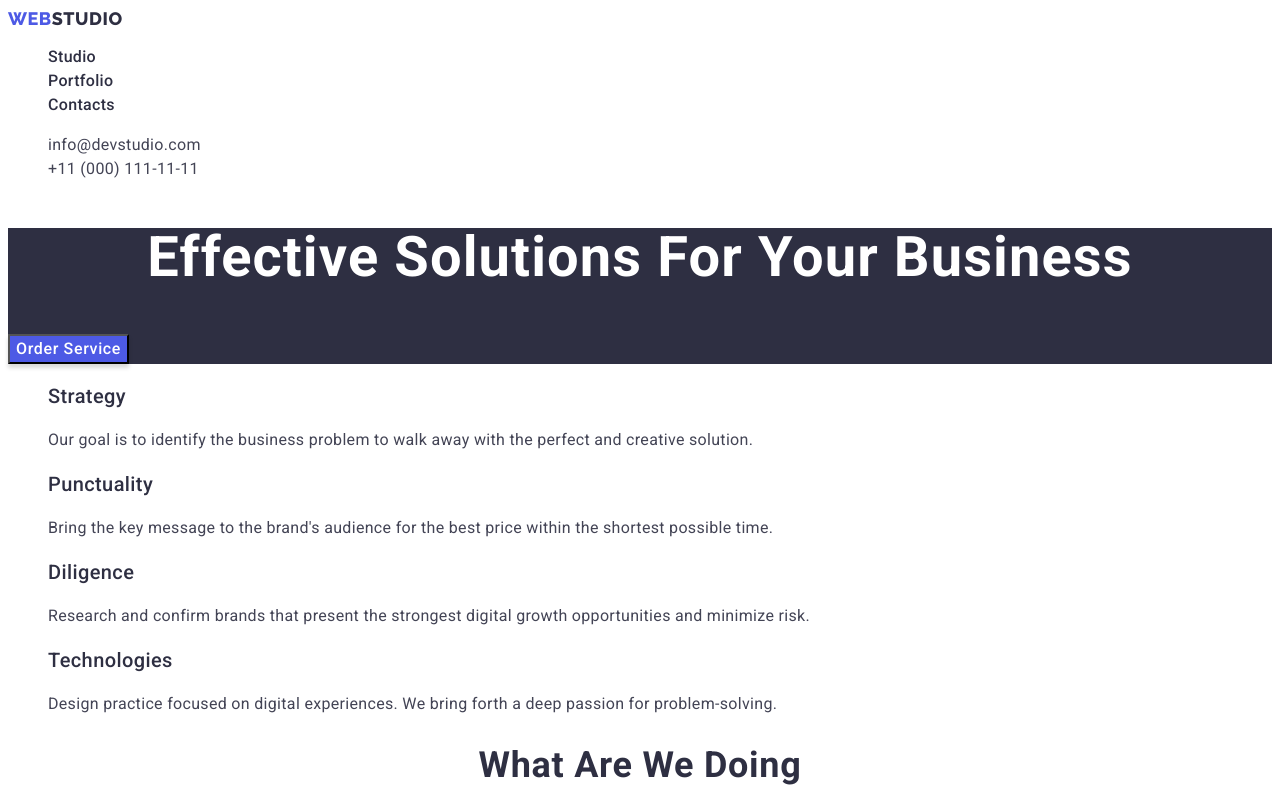
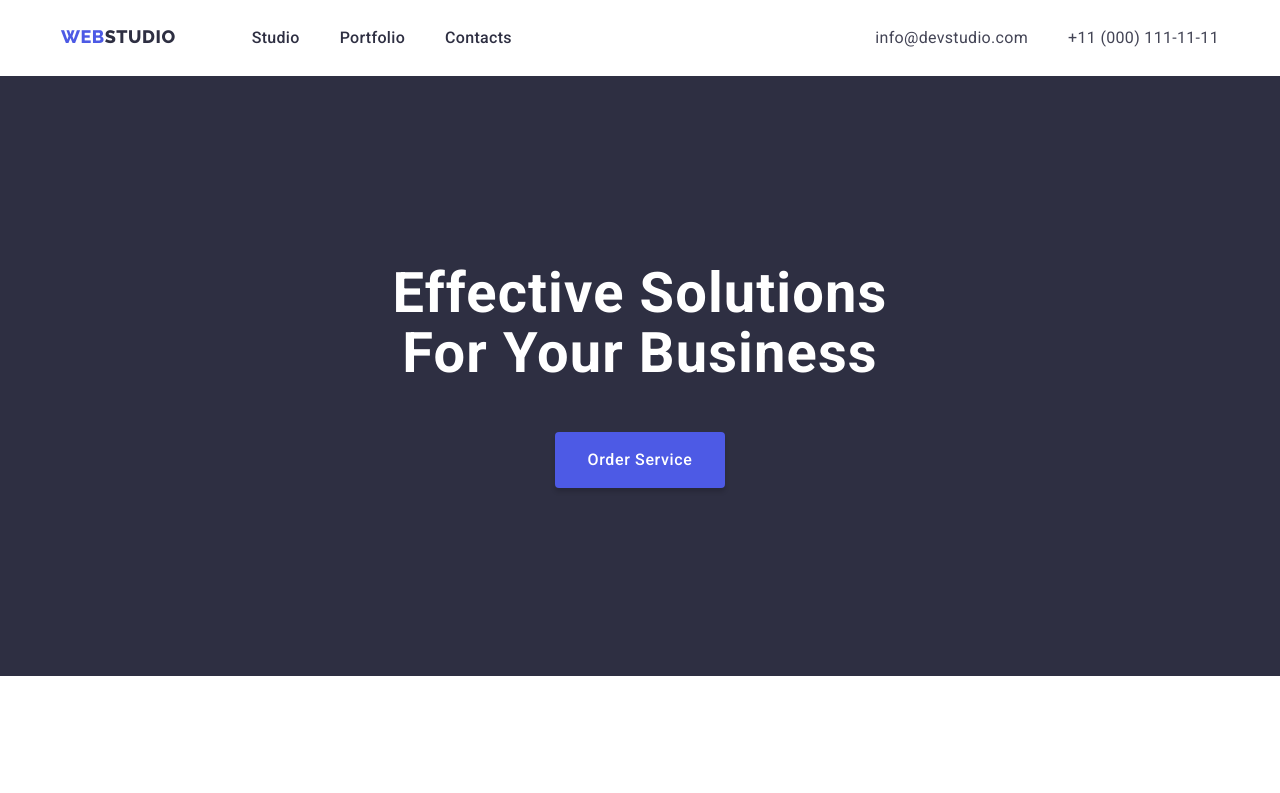
Before and after one commit to Gleb-Lutsko/goit-markup-hw-03, a plain HTML site: page index.html in a window 1280 px wide. Shown: the top 793 px of the page. Drawn offline with nearby package versions, Linux system fonts and the light colour scheme.

Commit message:
добавляет геометрию на странице index.html

```diff
--- a/css/styles.css
+++ b/css/styles.css
@@ -6,12 +6,29 @@
 --accent-color:#4D5AE5;
 --footer-text-color:#F4F4FD;
 }
+
+/* СБРОС СТИЛЕЙ */
+h1,h2,h3,h4,h5,h6,p{
+    margin: 0;
+    padding: 0;
+}
+ul{
+    margin: 0;
+    padding: 0;
+}
+/* /СБРОС СТИЛЕЙ */
 /* ============BASIC STYLE============ */
 body{
     font-family: 'Roboto', sans-serif;
     letter-spacing: 0.02em;
     color: var(--seconfary-text-color);
     background-color: var(--white-color);
+}
+.container{
+    width: 1158px;
+    margin-left: auto;
+    margin-right: auto;
+    padding: 120px 15px;
 }
 .link {
     text-decoration: none;
@@ -44,6 +61,7 @@ body{
 .btn {
     cursor: pointer;
     font-family: inherit;
+    border: none;
 }
 /*
 =
@@ -51,6 +69,10 @@ body{
 =
 */
 /* ============HEADER============ */
+.menu{
+    display: flex;
+
+}
 .logo {
     font-family: 'Raleway', sans-serif;
         font-weight: 800;
@@ -59,22 +81,35 @@ body{
         letter-spacing: 0.03em;
         text-transform: uppercase;
         color: var(--accent-color);
+        display: block;
+        padding: 26px 0;
+        margin-right: 76px;
 }
 
-
+.header-container{
+    display: flex;
+    justify-content: space-between;
+    padding: 0;
+}
 .contacts-link{
         font-weight: 400;
         font-size: 16px;
         line-height: 1.5;
         color: var(--seconfary-text-color);
         font-style: normal;
+        display: block;
+        padding: 26px 0;
 }
 
 .contacts-link:hover,
 .contacts-link:focus{
     color: var(--hover-color);
 }
-
+.nav-list{
+    display: flex;
+    gap: 40px;
+    justify-content: space-between;
+}
 .nav-link:hover,
 .nav-link:focus{
     color: var(--hover-color);
@@ -87,16 +122,27 @@ body{
         font-size: 16px;
         line-height: 1.5;
         color: var(--main-text-color);
+        display: block;
+        padding: 26px 0;
 }
 .contacts{
     font-style: normal;
+}
+.contacts-list{
+    display: flex;
+}
+.mail{
+    margin-right: 40px;
 }
 /* ============/HEADER============ */
 /* ============HERO============ */
 .hero-section {
     background-color: var(--main-text-color);
 }
-
+ .hero-container{
+    text-align: center;
+    padding: 188px 0;
+ }
 
 .hero-title {
         font-weight: 700;
@@ -106,6 +152,11 @@ body{
         text-align: center;
         letter-spacing: inherit;
         letter-spacing: 0.02em;
+        width: 496px;
+        margin-left: auto;
+        margin-right: auto;
+        margin-bottom: 48px;
+
 }
 
 .hero-btn {
@@ -117,6 +168,9 @@ body{
         color:var(--white-color);
         background: var(--accent-color);
         box-shadow: 0px 4px 4px rgba(0, 0, 0, 0.15);
+        border-radius: 4px;
+        padding: 16px 32px;
+
 }
 .hero-btn:hover,
 .hero-btn:focus{
@@ -124,12 +178,20 @@ body{
 }
 /* ============/HERO============ */
 /* ============ABOUT============ */
+.about-list{
+    display: flex;
+    justify-content: space-between;
+    gap: 24px;
+}
 .about-title{
     text-align: center;
     letter-spacing: 0.02em;
 }
-.projects-item{
-    letter-spacing: 0.02em;
+.about-subtitle{
+    margin-bottom: 8px;
+}
+.about-item{
+    width: 264px;
 }
 
 /* ============/ABOUT============ */
@@ -138,24 +200,41 @@ body{
 .projects-title{
     text-align: center;
     letter-spacing: 0.02em;
+    margin-bottom: 72px;
 }
 
-
+.projects-list{
+    display: flex;
+    gap: 24px;
+}
 /* ============/PROJECTS============ */
 /* ============TEAM============ */
+.team-list{
+    display: flex;
+    justify-content: space-between;
+}
 .team-section {
     background-color: var(--footer-text-color);
+}
+.team-title{
+    margin-bottom: 72px;
 }
 .team-title,
 .team-subtitle{
     text-align: center;
     letter-spacing: 0.02em;
 }
-
+.team-subtitle{
+    margin-bottom: 8px;
+}
 .team-item{
     background-color: var(--white-color);
+    width: 264px;
 }
-
+.team-subtitle-container{
+    margin: 32px 60px;
+    text-align: center;
+}
 /* ============/TEAM============ */
 /* ============FOOTER============ */
 
@@ -166,8 +245,16 @@ body{
 .footer{
     background-color: var(--main-text-color);
 }
+.footer-container{
+    padding: 0;
+}
 .footer-text{
     color: var(--footer-text-color);
+    width: 264px;
+}
+.footer .logo{
+    padding:0 0 16px 0;
+    width: 115px;
 }
 /*
 =
--- a/index.html
+++ b/index.html
@@ -11,6 +11,7 @@
       href="https://fonts.googleapis.com/css2?family=Raleway:wght@800&family=Roboto:wght@400;500;700;900&display=swap"
       rel="stylesheet"
     />
+    <link rel="stylesheet" href="https://cdn.jsdelivr.net/npm/modern-normalize@1.1.0/modern-normalize.min.css">
     <link rel="stylesheet" href="./css/styles.css" />
   </head>
 
@@ -18,6 +19,7 @@
   <body>
     <!-- Header -->
     <header class="page-header">
+  <div class="container header-container">
      <!-- Nav -->
     <nav class="menu">
       <a class="logo link" href="./index.html"
@@ -40,29 +42,33 @@
     <address class="contacts">
       <ul class="list contacts-list">
         <li>
-            <a class="link contacts-link" href="mailto:info@devstudio.com"
+          <a class="link contacts-link mail" href="mailto:info@devstudio.com"
             >info@devstudio.com</a
           >
         </li>
         <li>
-            <a class="link contacts-link" href="tel:+110001111111"
+          <a class="link contacts-link tel" href="tel:+110001111111"
             >+11 (000) 111-11-11</a
           >
         </li>
       </ul>
     </address>
+  </div>
     </header>
 
     <!-- Main -->
     <main>
       <!-- Hero section -->
       <section class="hero-section">
+       <div class="container hero-container">
         <h1 class="title hero-title">Effective Solutions for Your Business</h1>
         <button class="hero-btn btn" type="button">Order Service</button>
+       </div>
       </section>
 
       <!-- About section -->
       <section class="about-section">
+ <div class=" about-container container">
   <h2 hidden class="title about-title">About</h2>
   <ul class="list about-list">
     <li class="item about-item">
@@ -94,12 +100,14 @@
       </p>
     </li>
   </ul>
+ </div>
       </section>
 
       <!-- What are we doing section -->
       <section class="projects-section">
+<div class="container">
   <h2 class="title projects-title">What are we doing</h2>
-        <ul class="list prokects-list">
+  <ul class="list projects-list">
     <li class="item projects-item">
       <img
         src="./images/what-are-we-doing/img-1.jpg"
@@ -128,10 +136,12 @@
       />
     </li>
   </ul>
+</div>
       </section>
 
       <!-- Our team section -->
       <section class="team-section">
+<div class="container">
   <h2 class="title team-title">Our Team</h2>
   <ul class="list team-list">
     <li class="item team-item">
@@ -142,8 +152,10 @@
         height="260"
         class="img team-img"
       />
+<div class="team-subtitle-container">
         <h3 class="subtitle team-subtitle">Mark Guerrero</h3>
       <p class="text text-team">Product Designer</p>
+</div>
     </li>
     <li class="item team-item">
       <img
@@ -153,8 +165,10 @@
         height="260"
         class="img team-img"
       />
+      <div class="team-subtitle-container">
       <h3 class="subtitle team-subtitle">Tom Ford</h3>
       <p class="text text-team">Frontend Developer</p>
+    </div>
     </li>
     <li class="item team-item">
       <img
@@ -164,8 +178,10 @@
         height="260"
         class="img team-img"
       />
+      <div class="team-subtitle-container">
       <h3 class="subtitle team-subtitle">Camila Garcia</h3>
       <p class="text text-team">Marketing</p>
+    </div>
     </li>
     <li class="item team-item">
       <img
@@ -175,15 +191,19 @@
         height="260"
         class="img team-img"
       />
+      <div class="team-subtitle-container">
       <h3 class="subtitle team-subtitle">Daniel Wilson</h3>
       <p class="text text-team">UI Designer</p>
+    </div>
     </li>
   </ul>
+</div>
       </section>
     </main>
 
     <!-- Footer -->
     <footer class="footer">
+<div class="container footer-container">
   <a class="link logo" href="./index.html"
   >Web<span class="studio-white-text">Studio</span></a
 >
@@ -191,6 +211,7 @@
   Increase the flow of customers and sales for your business with digital
   marketing & growth solutions.
 </p>
+</div>
     </footer>
   </body>
 </html>
```
Also changed, not shown: portfolio.html (+1 -0 lines). Lines whose indentation alone changed are shown as unchanged.
